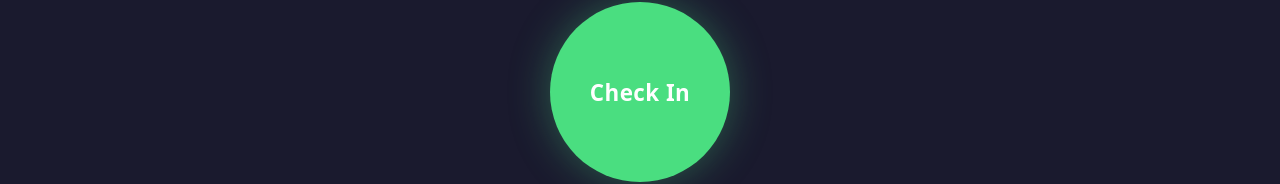
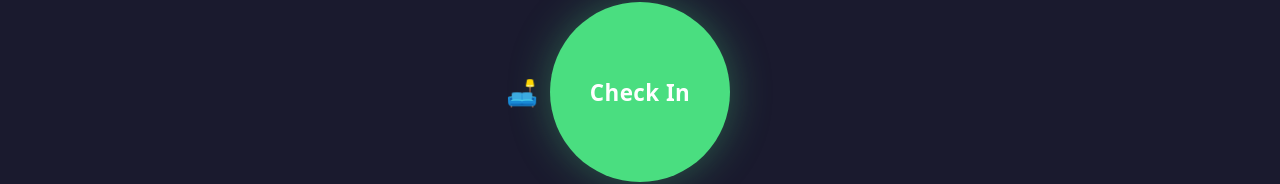
Before and after one commit to Hellorin/Timeforge, a React (Vite) app: page / in a window 1280 px wide. Shown: the part 116-300 px from the top of the page. Built offline with nearby package versions, Linux system fonts and the light colour scheme.

Commit message:
Added small animations for resting and in progress

```diff
--- a/src/components/ActionButton.jsx
+++ b/src/components/ActionButton.jsx
@@ -10,6 +10,9 @@ export default function ActionButton({ isCheckedIn, onCheckIn, onCheckOut, today
 
   return (
     <div className="action-section">
+      <div className="action-btn-wrapper">
+        {isCheckedIn && <span className="runner-animation" aria-hidden="true">🏃</span>}
+        {!isCheckedIn && <span className="resting-animation" aria-hidden="true">🛋️</span>}
         <button
           className={`action-btn ${isCheckedIn ? 'checkout' : 'checkin'}${isTodayOff && !isCheckedIn ? ' action-btn--disabled' : ''}`}
           onClick={isCheckedIn ? onCheckOut : onCheckIn}
@@ -18,6 +21,7 @@ export default function ActionButton({ isCheckedIn, onCheckIn, onCheckOut, today
         >
           {isCheckedIn ? 'Check Out' : 'Check In'}
         </button>
+      </div>
       {lastActionTime && (
         <p className="last-action">
           {isCheckedIn ? 'Checked in at' : 'Checked out at'} <strong>{lastActionTime}</strong>
--- a/src/index.css
+++ b/src/index.css
@@ -61,6 +61,41 @@ body {
   flex-direction: column;
   align-items: center;
   gap: 0.75rem;
+}
+
+.action-btn-wrapper {
+  position: relative;
+  display: inline-flex;
+  align-items: center;
+  justify-content: center;
+}
+
+.runner-animation {
+  position: absolute;
+  right: calc(100% + 12px);
+  font-size: 1.6rem;
+  animation: runner-run 0.5s ease-in-out infinite alternate;
+  transform-origin: bottom center;
+  user-select: none;
+}
+
+@keyframes runner-run {
+  0%   { transform: translateY(0px) rotate(-5deg); }
+  100% { transform: translateY(-8px) rotate(5deg); }
+}
+
+.resting-animation {
+  position: absolute;
+  right: calc(100% + 12px);
+  font-size: 1.6rem;
+  animation: resting-breathe 3s ease-in-out infinite alternate;
+  transform-origin: bottom center;
+  user-select: none;
+}
+
+@keyframes resting-breathe {
+  0%   { transform: translateY(0px) scale(1); }
+  100% { transform: translateY(-4px) scale(1.05); }
 }
 
 .action-btn {
```
Lines whose indentation alone changed are shown as unchanged.
